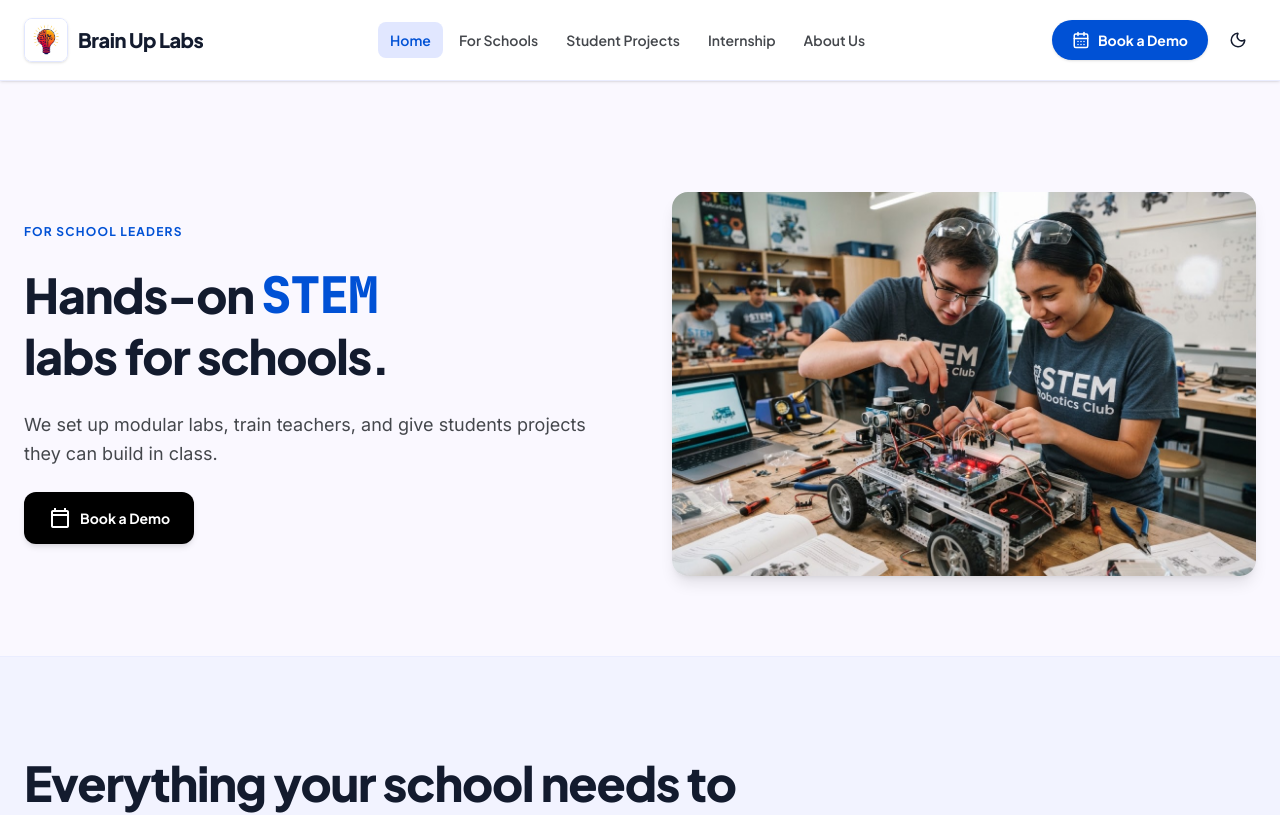
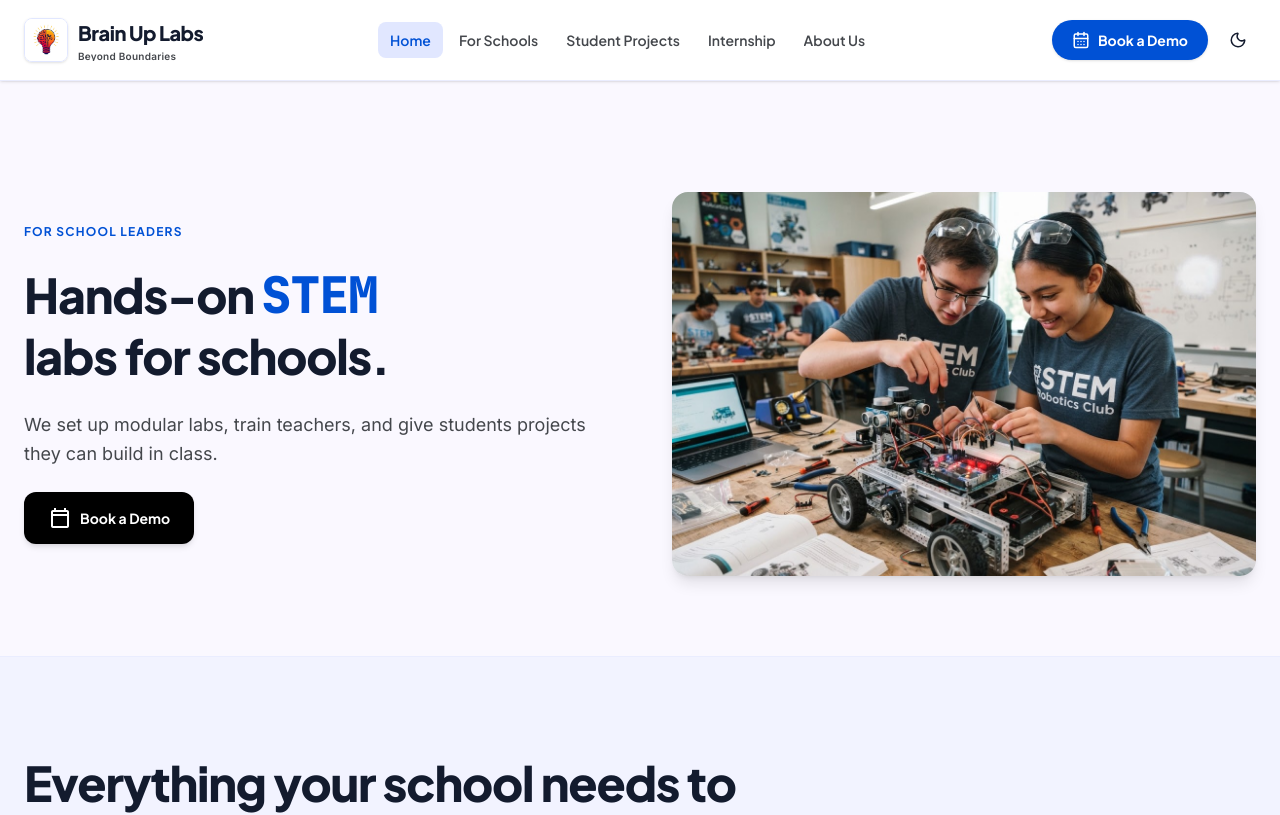
Before and after one commit to BRAINUPLABS/website-2.0, a React (Vite) app: page / in a window 1280 px wide. Shown: the top 815 px of the page. Built offline with nearby package versions, Linux system fonts and the light colour scheme.

Commit message:
Added the tag line below the logo.

```diff
--- a/src/components/Header.tsx
+++ b/src/components/Header.tsx
@@ -41,7 +41,12 @@ export const Header: React.FC<HeaderProps> = ({ currentPath, onNavigate, quoteIt
       <div className={`mx-auto flex max-w-7xl items-center justify-between gap-4 px-4 transition-all duration-300 sm:px-6 ${isCompact ? 'h-14' : 'h-20'}`}>
         <button onClick={() => navigate('home')} className="flex shrink-0 items-center gap-2.5 text-left">
           <img src="/assets/Photos/logo_1.png" alt="Brain Up Labs" className={`rounded-lg border border-surface-container-high object-contain shadow-sm transition-all duration-300 ${isCompact ? 'h-9 w-9' : 'h-11 w-11'}`} />
-          <span className={`hidden overflow-hidden whitespace-nowrap font-display text-xl font-extrabold tracking-tight text-on-surface transition-all duration-300 sm:block ${isCompact ? 'max-w-0 opacity-0' : 'max-w-48 opacity-100'}`}>Brain Up Labs</span>
+          <span className={`hidden overflow-hidden whitespace-nowrap transition-all duration-300 sm:block ${isCompact ? 'max-w-0 opacity-0' : 'max-w-48 opacity-100'}`}>
+            <span className="flex flex-col leading-none">
+              <span className="font-display text-xl font-extrabold tracking-tight text-on-surface">Brain Up Labs</span>
+              <span className="mt-1 text-[10px] font-semibold tracking-wide text-on-surface-variant">Beyond Boundaries</span>
+            </span>
+          </span>
         </button>
         <nav aria-label="Main navigation" className="hidden items-center gap-1 lg:flex">
           {navigation.map((item) => {
```
